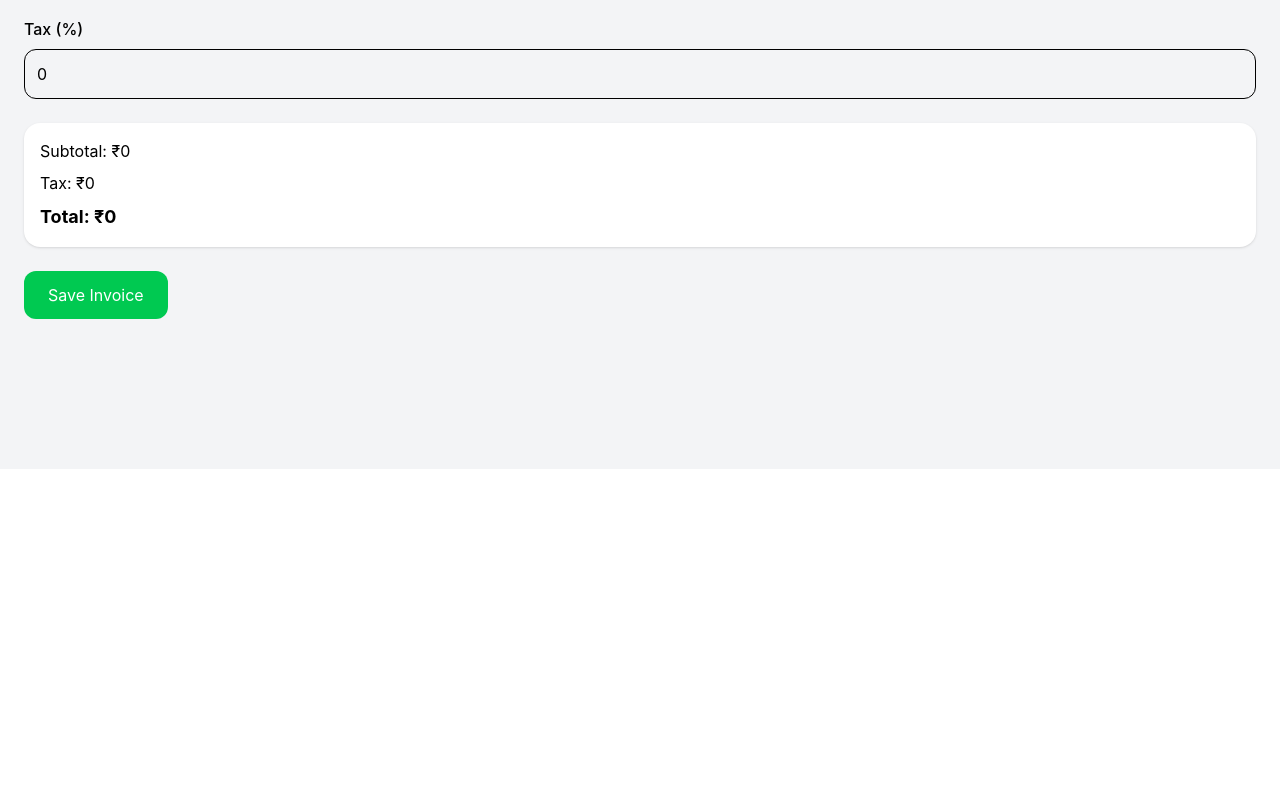
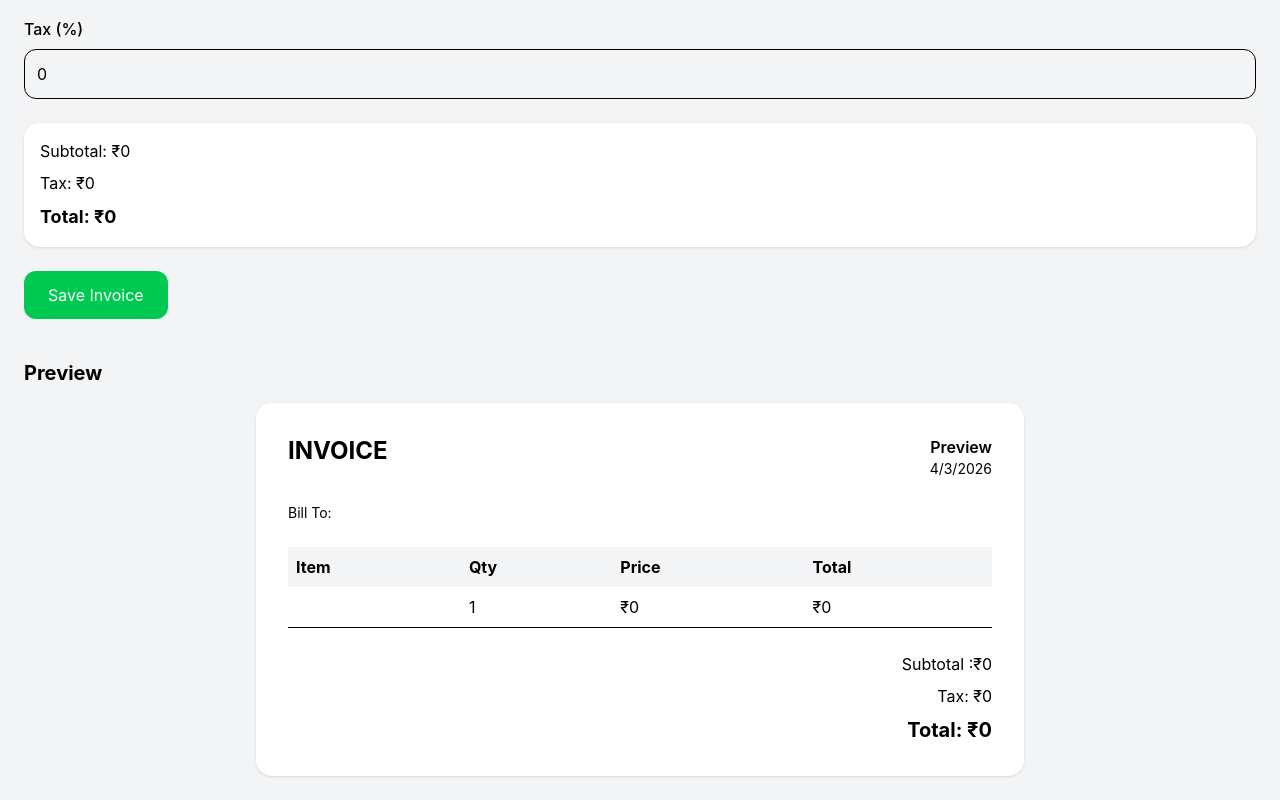
Before and after one commit to AdamyaMehta07/InvoiceForge, a React (Vite) app: page /create in a window 1280 px wide. Shown: the part 331-1131 px from the top of the page. Before the commit the page ends 800 px from the top, so only its background shows below. Built offline with nearby package versions, Linux system fonts and the light colour scheme.

Commit message:
add invoice preview component with live data rendering

```diff
--- /dev/null
+++ b/src/components/InvoicePreview.jsx
@@ -0,0 +1,59 @@
+import React from 'react'
+
+const InvoicePreview = ({ invoice }) => {
+    if( !invoice ) return null;
+  return (
+    <div className='bg-white p-8 rounded-2xl shadow max-w-3xl mx-auto'>
+
+        {/* Header */}
+        <div className='flex justify-between mb-6'>
+            <h1 className='text-2xl font-bold'>INVOICE</h1>
+            <div className='text-right'>
+                <p className='font-semibold'>{invoice.id}</p>
+                <p className='text-grey-500 text-sm'>
+                    {new Date().toLocaleDateString()}
+                </p>
+            </div>
+        </div>
+
+        {/* Client */}
+        <div className='mb-6'>
+            <p className='text-grey-500 text-sm'>Bill To:</p>
+            <p className='font-semibold text-lg'>{invoice.client}</p>
+        </div>
+
+        {/* Items Table */}
+        <table className='w-full mb-6 border-collapse'>
+            <thead>
+                <tr className='bg-gray-100 text-left'>
+                    <th className='p-2'>Item</th>
+                    <th className='p-2'>Qty</th>
+                    <th className='p-2'>Price</th>
+                    <th className='p-2'>Total</th>
+                </tr>
+            </thead>
+            <tbody>
+                {invoice.items.map((item,index) =>(
+                    <tr key={index} className='border-b'>
+                        <td className='p-2'>{item.name}</td>
+                        <td className='p-2'>{item.quantity}</td>
+                        <td className='p-2'>₹{item.price}</td>
+                        <td className='p-2'>₹{item.quantity *item.price}</td>
+                    </tr>
+                ))}
+            </tbody>
+        </table>
+
+      {/* Summary */}
+      <div className='text-right space-y-2'>
+        <p>Subtotal :₹{invoice.subtotal}</p>
+        <p>Tax: ₹{invoice.taxAmount}</p>
+        <p className='text-xl font-bold'>
+            Total: ₹{invoice.total}
+        </p>
+      </div>
+    </div>
+  )
+}
+
+export default InvoicePreview
--- a/src/pages/CreateInvoice.jsx
+++ b/src/pages/CreateInvoice.jsx
@@ -1,4 +1,5 @@
 import React, { useState } from "react";
+import InvoicePreview from "../components/InvoicePreview";
 import { useNavigate } from "react-router-dom";
 
 const CreateInvoice = () => {
@@ -60,6 +61,15 @@ const CreateInvoice = () => {
     );
 
     navigate("/");
+  };
+
+  const previewInvoice = {
+    id:'Preview',
+    client,
+    items,
+    subtotal,
+    taxAmount,
+    total
   };
 
   return (
@@ -154,6 +164,11 @@ const CreateInvoice = () => {
       >
         Save Invoice
       </button>
+
+      <div className="mt-10">
+        <h2 className="text-xl font-bold mb-4">Preview</h2>
+        <InvoicePreview invoice={previewInvoice}/>
+      </div>
     </div>
   );
 };
```
